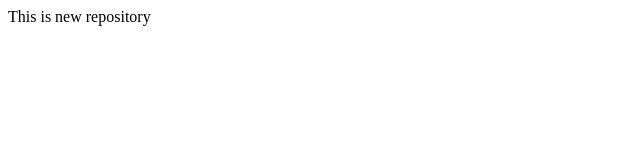
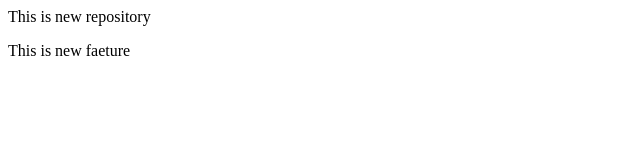
Before and after one commit to Saurabhh1111/LocalRepo, a plain HTML site: page index.html in a window 1280 px wide. Shown: the whole page, without its empty margins (0-640 px from the left). Drawn offline with Linux system fonts and the light colour scheme.

Commit message:
Add new feature

```diff
--- a/index.html
+++ b/index.html
@@ -1 +1,2 @@
 <p>This is new repository</p>
+<p>This is new faeture</p>
```
